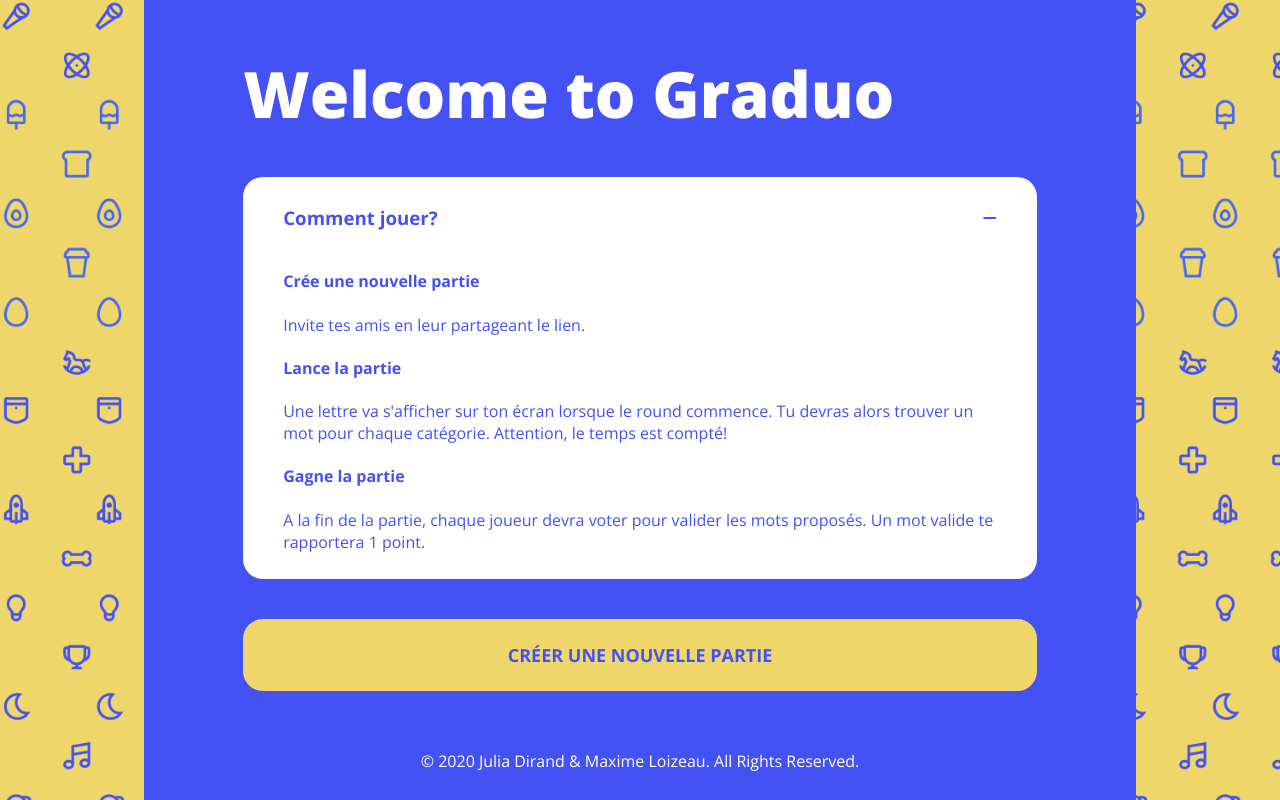
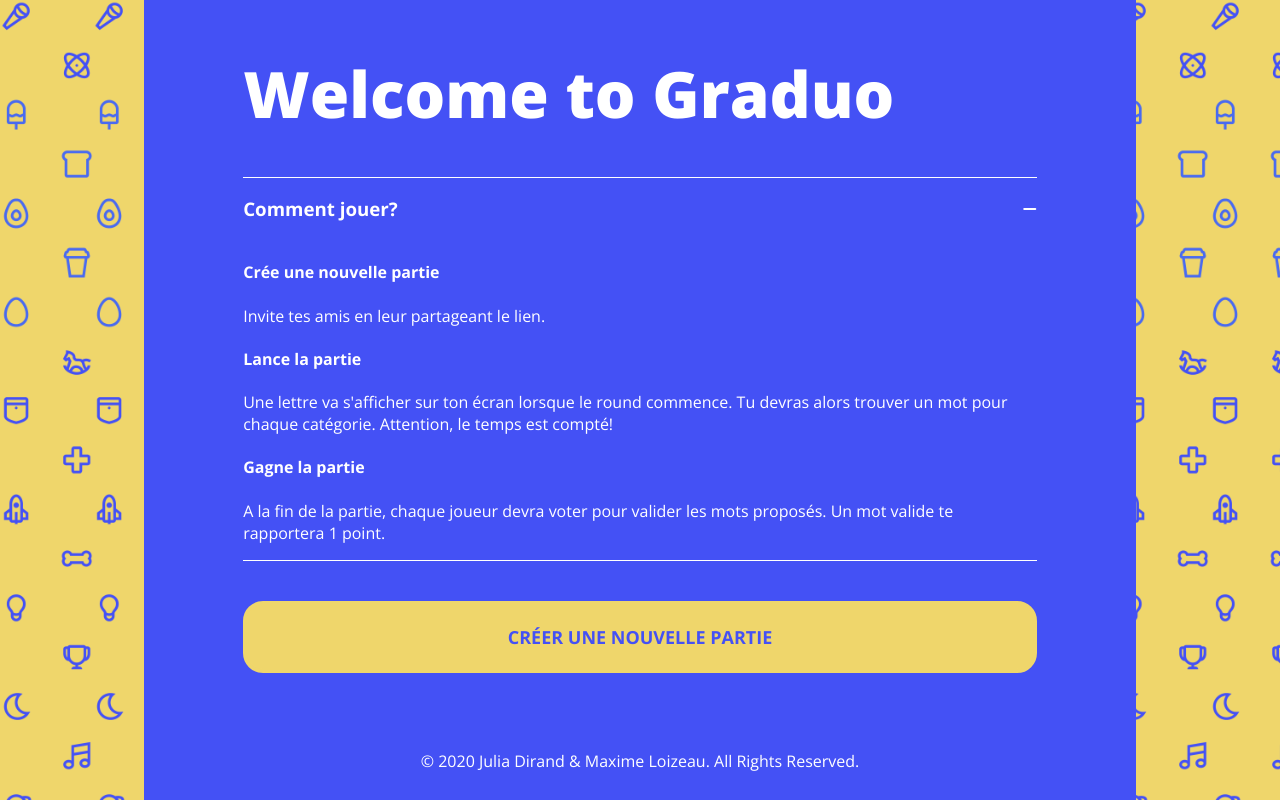
Before and after one commit to maximeloizeau/petit-bac, a React (Create React App) app in the folder client/: page / in a window 1280 px wide. Built offline with nearby package versions, Linux system fonts and the light colour scheme; no server answers.

Commit message:
fix/rules

```diff
--- a/client/src/App.css
+++ b/client/src/App.css
@@ -310,12 +310,11 @@ footer {
 
 
 .accordeon {
-  background-color: white;
-  padding: 10px 40px;
-  border-radius: 20px;
   display: flex;
   flex-direction: column;
-  color: #4451f5;
+  color: white;
+  border-top: solid 1px;
+  border-bottom: solid 1px;
 }
 
 .accordeon-title {
```
